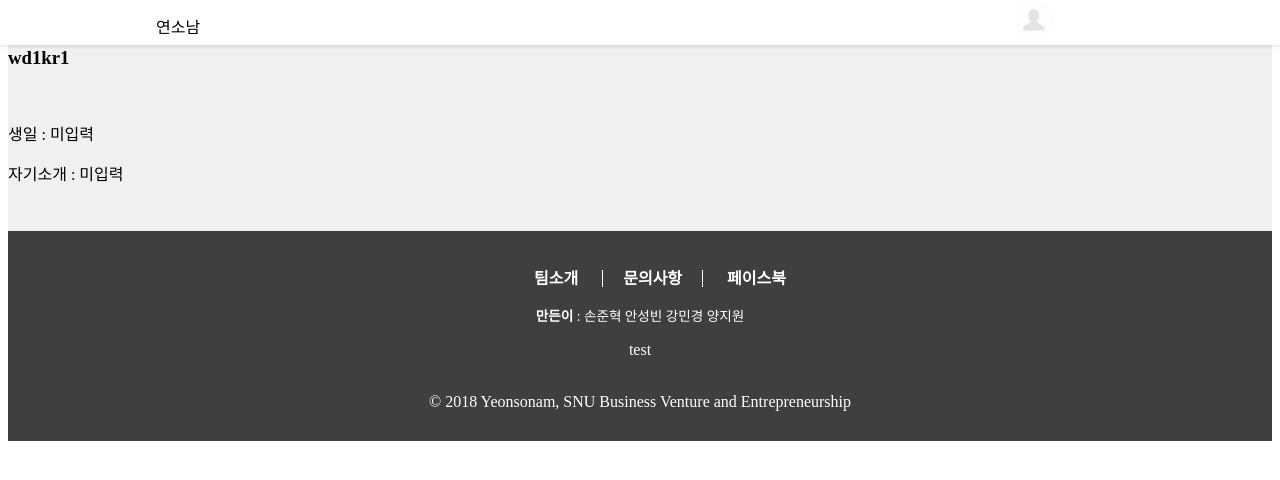
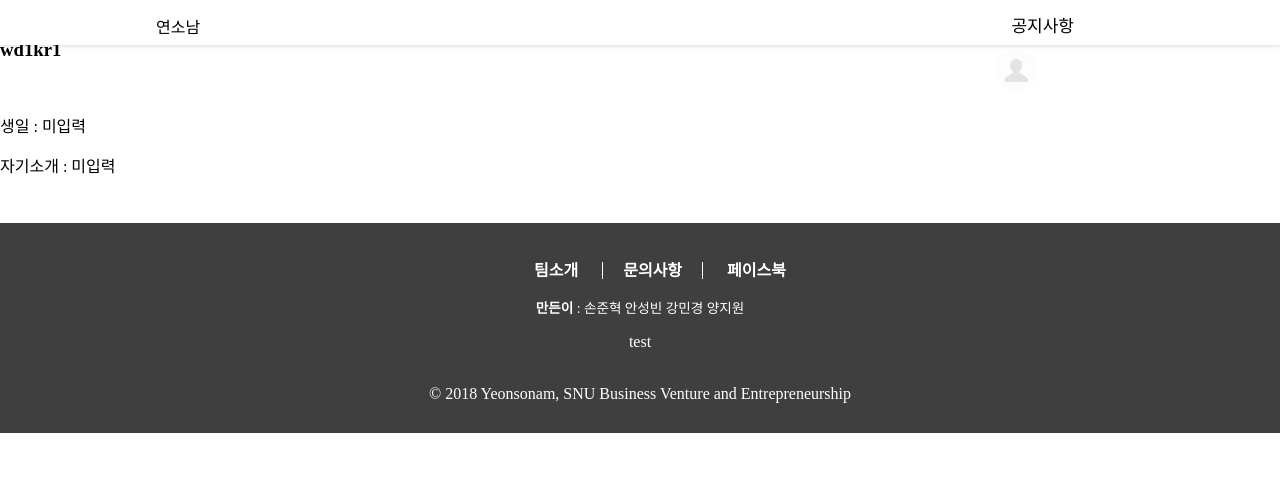
Before and after one commit to happysmileboy/tapas, a Django app: page /accounts/profile/ in a window 1280 px wide. Shown: the top 480 px of the page. Run offline with Django 3.2, Linux system fonts and the light colour scheme; a user stored in the database is signed in; data comes from the database, SQL or seed files in the repository; both versions use the stored data as it was after the commit; some libraries are stand-ins or nearby versions.

Commit message:
조금변한것

```diff
--- a/static/css/base.css
+++ b/static/css/base.css
@@ -1,3 +1,7 @@
+body {
+   margin:0;
+}
+
 #navigation {
    background-color: white;
    margin-bottom: 0;
@@ -25,9 +29,9 @@
 
 .profile_photo{
    vertical-align: top;
-   width: 40px;
-   height: 40px;
-   border-radius: 20px;
+   width: 43px;
+   height: 43px;
+   border-radius: 22px;
 }
 
 .nav_dropdown{
@@ -39,8 +43,27 @@
    position: relative;
    display: inline-block;
 }
+.dropdown-ul {
+   list-style-type: none;
+   margin:0;
+   padding:0;
+   border-radius:20px;
+}
+
+.dropdown-ul li:first-child{
+   border-top-right-radius: 20px !important;
+   border-top-left-radius: 20px !important;
+   overflow: hidden;
+}
+.dropdown-ul li:last-child{
+   border-top-right-radius: 10px !important;
+   border-top-left-radius: 10px !important;
+   overflow: hidden;
+
+}
 
 .dropdown-content {
+   border-radius:10px;
    display: none;
    position: absolute;
    right: 0;
@@ -77,7 +100,7 @@
    display: block;
    color: black;
    text-align: center;
-   padding: 14px 16px;
+   padding: 12px 16px;
    text-decoration: none;
    font-size: 17px;
 }
@@ -93,7 +116,7 @@
 /*section*/
 
 #section1 {
-   background-color: #f0f0f0;
+   background-color: #ffffff;
    padding-top: 20px;
    padding-bottom: 30px;
    left:0;
--- a/tapas1/templates/base2.html
+++ b/tapas1/templates/base2.html
@@ -12,7 +12,7 @@
 
    <script src="{% static 'js/base.js' %}"></script>
 
-   <link href="{% static "css/accounts.css" %}?ver=1.1" rel="stylesheet">
+   <link href="{% static "css/accounts.css" %}?ver=1.11" rel="stylesheet">
 
    <link href="{%static "css/base.css" %}" rel="stylesheet">
 
@@ -24,20 +24,23 @@
     <div id="navigation">
       <div id="nav_group">
       <a href="{% url 'yeonsonam:drama_list' %}" class="nav_logo" >연소남</a>
+
       {% if request.user.is_authenticated %}
       <div class="right nav_dropdown">
+        <a href="#" class="nav_a">공지사항</a>
+
         {% if request.user.profile.image %}
         <img src="{{ request.user.profile.image.url }}" class="profile_photo">
         {% else %}
           <img src="{% static "accounts/no_profile_photo.png" %}" class="profile_photo">
         {% endif %}
+
         <div class="dropdown">
-
-          <a href="{% url "accounts:profile_detail" %}" class="dropbtn nav_a">{{ request.user.profile.nickname }}</a>
+          <a href="{% url "accounts:profile_detail" %}" class="nav_a">{{ request.user.profile.nickname }}</a>
           <div class="dropdown-content">
-            <a href="{% url 'account_logout' %}">로그아웃</a>
-            <a href="{% url 'accounts:profile_detail' %}">프로필</a>
-            <a href="#">Link 3</a>
+                <a href="{% url 'account_logout' %}">로그아웃</a>
+                <a href="{% url 'accounts:profile_detail' %}">프로필</a>
+                <a href="#">Link 3</a>
           </div>
         </div>
       </div>
```
Also changed, not shown: db.sqlite3. Lines whose indentation alone changed are shown as unchanged.
